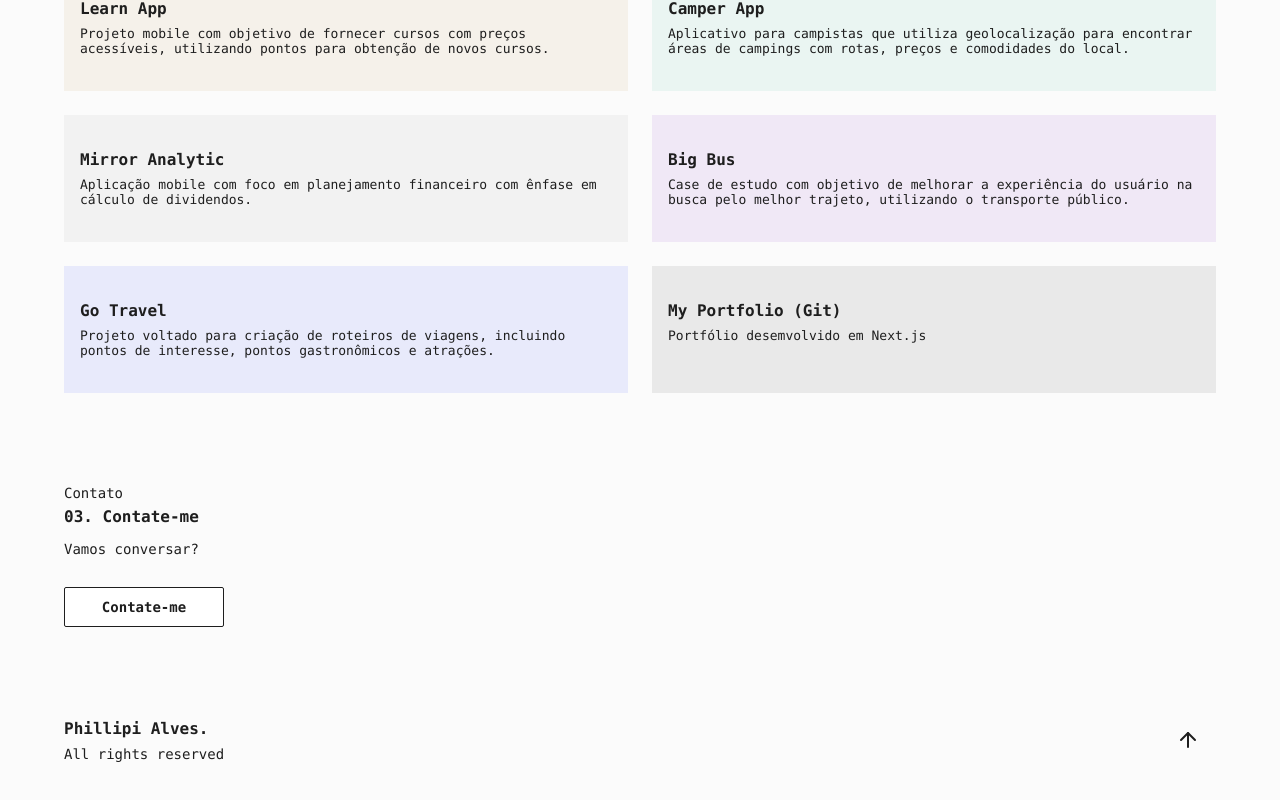
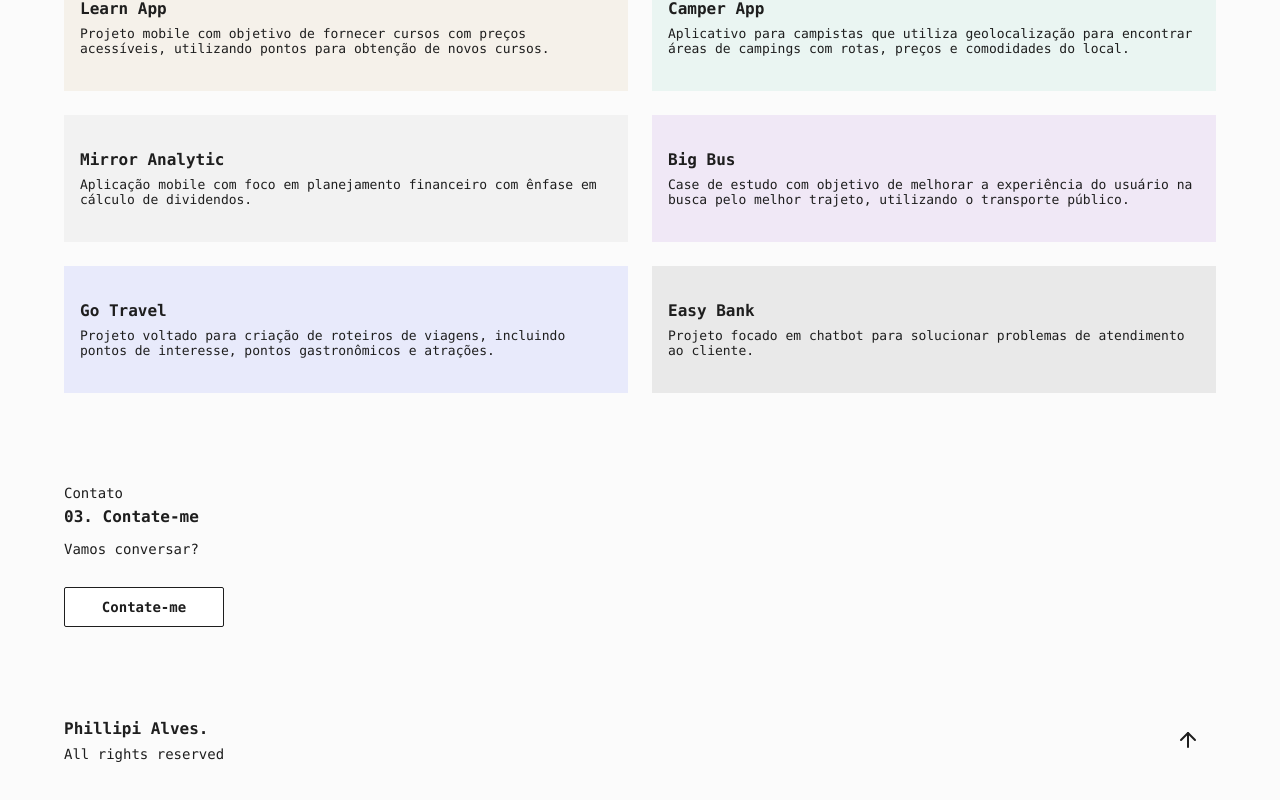
Before and after one commit to Phixelz/MyPortfolio, a Next.js app: page / in a window 1280 px wide. Shown: the part 1384-2184 px from the top of the page. Built offline with nearby package versions, Linux system fonts and the light colour scheme.

Commit message:
update build

```diff
--- a/src/components/Projects/index.tsx
+++ b/src/components/Projects/index.tsx
@@ -18,7 +18,6 @@ export function Projects() {
           <p>Projeto mobile com objetivo de fornecer cursos com preços acessíveis, utilizando pontos para obtenção de novos cursos.</p>
           </a>
         </li>
-
         <li>
         <a href="">
           <h3>Camper App</h3>
@@ -45,8 +44,8 @@ export function Projects() {
         </li>
         <li>
         <a href="">
-          <h3>My Portfolio (Git)</h3>
-          <p>Portfólio desemvolvido em Next.js </p>
+          <h3>Easy Bank</h3>
+          <p>Projeto focado em chatbot para solucionar problemas de atendimento ao cliente.</p>
           </a>
         </li>
       </ul>
```
